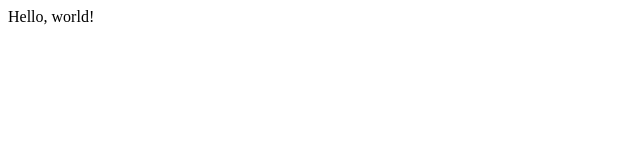
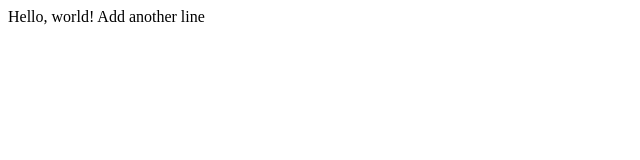
Before and after one commit to tsjangtang/lecture1, a plain HTML site: page index.html in a window 1280 px wide. Shown: the whole page, without its empty margins (0-640 px from the left). Drawn offline with Linux system fonts and the light colour scheme.

Commit message:
Added another line

```diff
--- a/index.html
+++ b/index.html
@@ -7,5 +7,6 @@
     </head>
     <body>
         Hello, world!
+        Add another line
     </body>
 </html>
```
